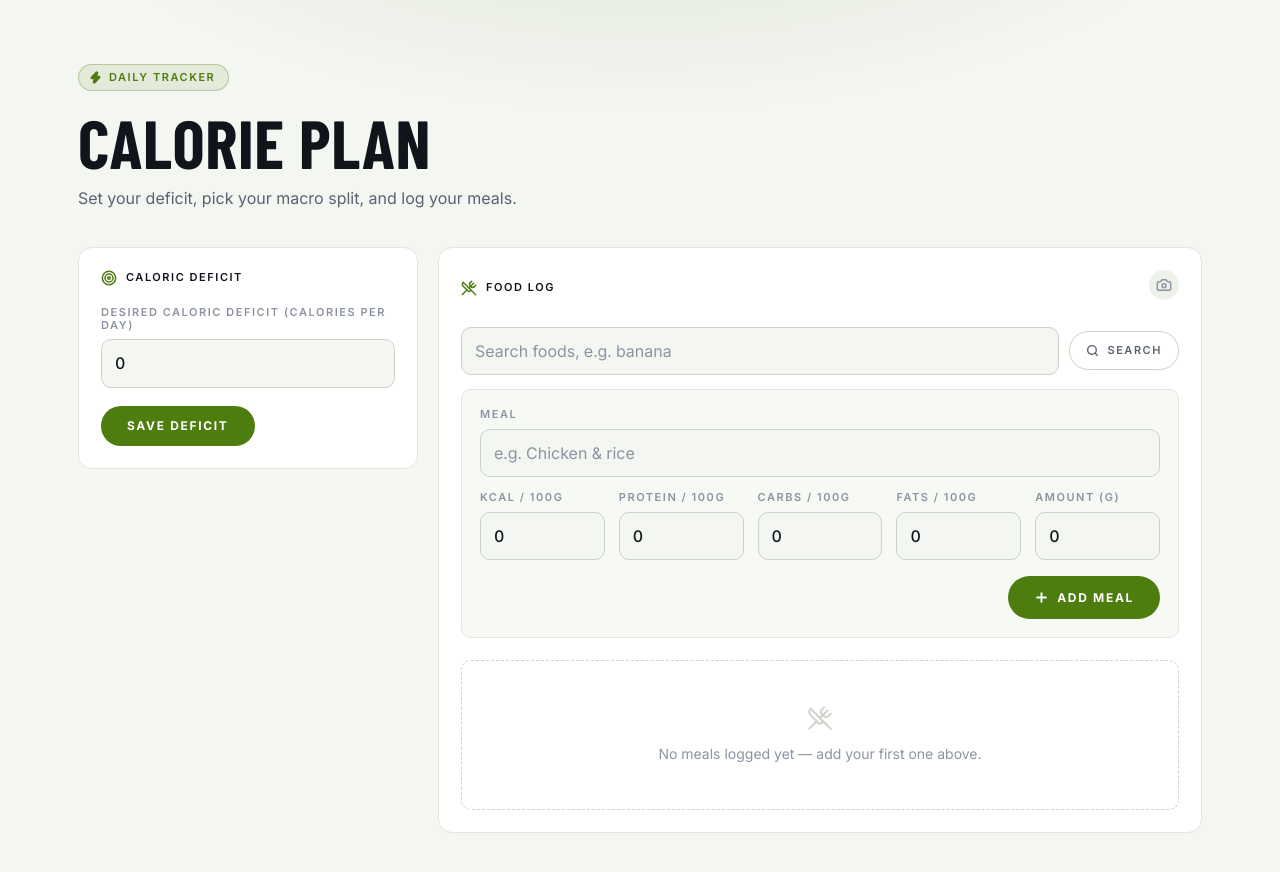
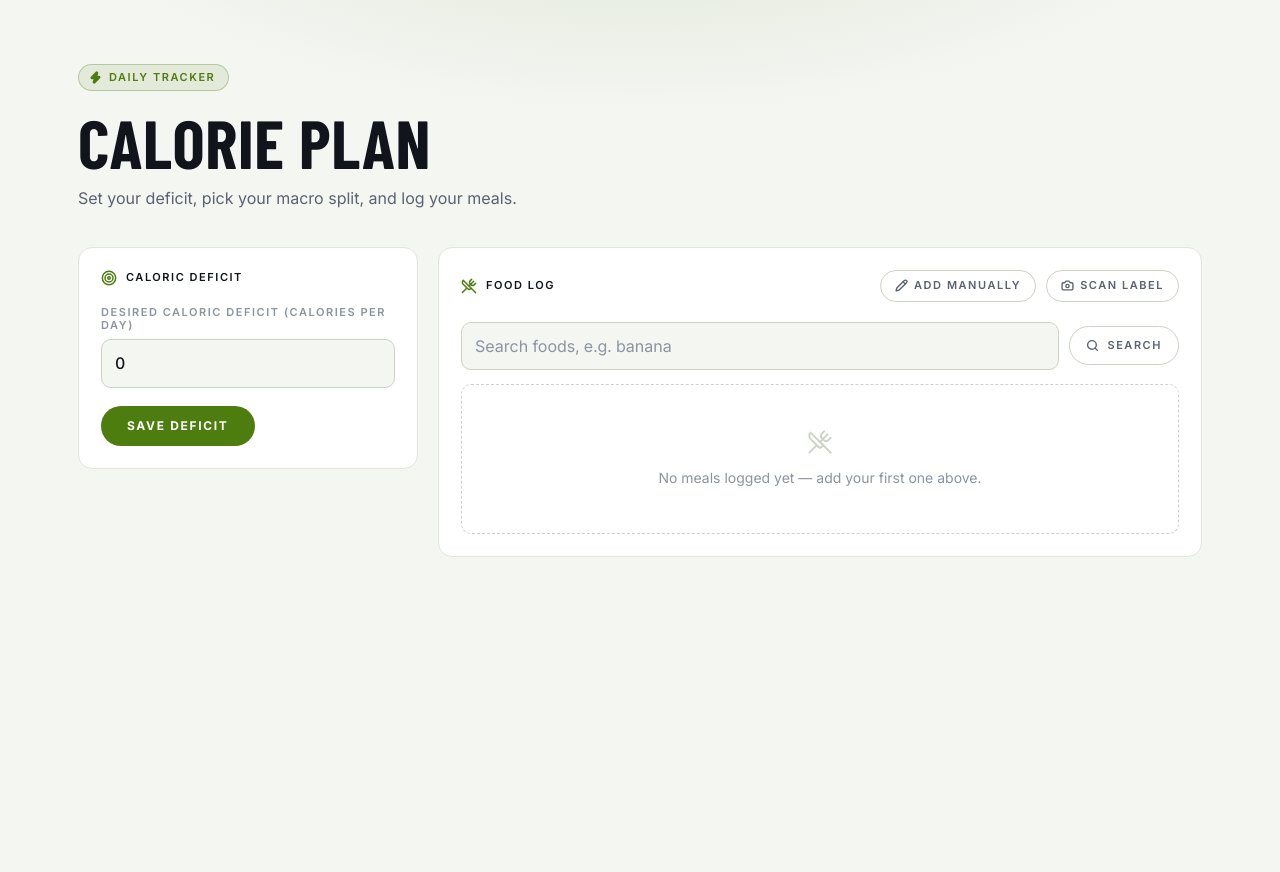
Before and after one commit to ArchivedPumpkin/calorie-plan, a React (Vite) app: page / in a window 1280 px wide. Shown: the top 872 px of the page. After the commit the page ends 800 px from the top, so only its background shows below. Built offline with nearby package versions, Linux system fonts and the light colour scheme.

Commit message:
Show the meal form on demand and add a close button to search results
- Open the form from a search pick, a label scan or "Add manually"
- Labeled the scan button and align it with the manual entry toggle
- Close search results with a button or Escape

```diff
--- a/src/App.css
+++ b/src/App.css
@@ -635,9 +635,21 @@
   color: var(--protein);
 }
 
+.food-search-results-header {
+  display: flex;
+  align-items: center;
+  justify-content: space-between;
+  gap: 10px;
+  margin-top: 10px;
+  font: var(--label);
+  letter-spacing: var(--label-tracking);
+  text-transform: uppercase;
+  color: var(--text-mute);
+}
+
 .food-search-results {
   list-style: none;
-  margin: 10px 0 0;
+  margin: 6px 0 0;
   padding: 0;
   display: flex;
   flex-direction: column;
@@ -698,6 +710,16 @@
   }
 }
 
+.food-log .card-header {
+  flex-wrap: wrap;
+  row-gap: 12px;
+}
+
+.food-log-manual-toggle {
+  height: 32px;
+  white-space: nowrap;
+}
+
 /* ==========================================================================
    Scan label — icon button that opens the camera / file picker.
    ========================================================================== */
@@ -709,21 +731,11 @@
 
 .scan-label-icon {
   position: relative;
-  display: grid;
-  place-items: center;
-  width: 30px;
-  height: 30px;
+  height: 32px;
+  margin: 0;
   flex-shrink: 0;
-  border-radius: 50%;
-  color: var(--text-mute);
-  background: var(--surface-hi);
+  white-space: nowrap;
   cursor: pointer;
-  transition: color 0.15s, background 0.15s;
-
-  &:hover {
-    color: var(--accent);
-    background: var(--accent-soft);
-  }
 
   &:focus-within {
     outline: 2px solid var(--accent);
--- a/src/Components/FoodLog.tsx
+++ b/src/Components/FoodLog.tsx
@@ -1,4 +1,4 @@
-import { UtensilsCrossed, Salad, Plus, X } from "lucide-react";
+import { UtensilsCrossed, Salad, Plus, X, Pencil } from "lucide-react";
 import ScanLabel from "./ScanLabel";
 import React from "react";
 import FoodSearch, { type Food } from "./FoodSearch";
@@ -46,6 +46,7 @@ export default function FoodLog(props: FoodLogProps) {
     const [scannedLabel, setScannedLabel] = React.useState<(ScannedLabel | null)>(null)
     const [isScanning, setIsScanning] = React.useState<(boolean)>(false)
     const [scanError, setScanError] = React.useState<boolean>(false)
+    const [showForm, setShowForm] = React.useState<boolean>(false)
     const [formState, setFormState] = React.useState({
         meal: "",
         grams: 0,
@@ -87,6 +88,7 @@ export default function FoodLog(props: FoodLogProps) {
                 console.log("Response data:", data)
                 setScannedLabel(data.output)
                 setIsScanning(false)
+                setShowForm(true)
 
             } catch (error) {
                 console.error("Error reading file:", error)
@@ -121,6 +123,7 @@ export default function FoodLog(props: FoodLogProps) {
             carbs: 0,
             fats: 0,
         })
+        setShowForm(false)
     }
 
     function removeFoodLogEntry(index: number) {
@@ -180,6 +183,7 @@ export default function FoodLog(props: FoodLogProps) {
                 fats: food.fats,
             }
         ))
+        setShowForm(true)
     }
 
     const factor = formState.grams / 100
@@ -204,6 +208,15 @@ export default function FoodLog(props: FoodLogProps) {
                             Failed to scan the label. Please try again.
                         </span>
                     )}
+                    <button
+                        type="button"
+                        className="btn-link food-log-manual-toggle"
+                        aria-expanded={showForm}
+                        onClick={() => setShowForm(prev => !prev)}
+                    >
+                        {showForm ? <X size={13} strokeWidth={2.5} /> : <Pencil size={13} strokeWidth={2.5} />}
+                        {showForm ? "Cancel" : "Add manually"}
+                    </button>
                     <ScanLabel
                         file={file}
                         setFile={setFile}
@@ -221,6 +234,7 @@ export default function FoodLog(props: FoodLogProps) {
                 onSelectFood={handleSelectedFood}
             />
 
+            {showForm &&
                 <form className="food-log-form" onSubmit={submitFoodLog}>
                     <div className="form-row form-row--wide">
                         <label htmlFor="meal">Meal</label>
@@ -262,7 +276,7 @@ export default function FoodLog(props: FoodLogProps) {
                             Add meal
                         </button>
                     </div>
-            </form>
+                </form>}
 
             {loggedMeals.length > 0 ? (
                 <>
--- a/src/Components/FoodSearch.tsx
+++ b/src/Components/FoodSearch.tsx
@@ -1,5 +1,5 @@
 import React from 'react';
-import { Search } from 'lucide-react';
+import { Search, X } from 'lucide-react';
 import { gql } from '@apollo/client';
 import { useLazyQuery } from '@apollo/client/react'
 import type { TypedDocumentNode } from '@apollo/client';
@@ -61,7 +61,14 @@ export default function FoodSearch(props: FoodSearchProps) {
     return (
         <div className="food-search">
             <form className="food-search-form" onSubmit={handleSearch}>
-                <input type="text" value={query} placeholder="Search foods, e.g. banana" aria-label="Search foods" onChange={e => setQuery(e.target.value)} />
+                <input
+                    type="text"
+                    value={query}
+                    placeholder="Search foods, e.g. banana"
+                    aria-label="Search foods"
+                    onChange={e => setQuery(e.target.value)}
+                    onKeyDown={e => { if (e.key === "Escape") setShowResults(false) }}
+                />
                 <button type="submit" className="btn-link">
                     <Search size={13} strokeWidth={2.5} />
                     Search
@@ -71,6 +78,18 @@ export default function FoodSearch(props: FoodSearchProps) {
             {loading && <p className="food-search-status">Searching…</p>}
             {error && <p className="food-search-status food-search-status--error">Couldn't search foods. Please try again.</p>}
             {showResults && data?.searchFoods && data.searchFoods.length > 0 && (
+                <>
+                <div className="food-search-results-header">
+                    <span>{data.searchFoods.length} {data.searchFoods.length === 1 ? "result" : "results"}</span>
+                    <button
+                        type="button"
+                        className="food-log-remove"
+                        aria-label="Close search results"
+                        onClick={() => setShowResults(false)}
+                    >
+                        <X size={16} strokeWidth={2.5} />
+                    </button>
+                </div>
                 <ul className="food-search-results">
                     {data.searchFoods.map(food => (
                         <li key={food.id}>
@@ -92,6 +111,7 @@ export default function FoodSearch(props: FoodSearchProps) {
                         </li>
                     ))}
                 </ul>
+                </>
             )}
             {showResults && data?.searchFoods?.length === 0 && <p className="food-search-status">No foods found.</p>}
         </div>
--- a/src/Components/ScanLabel.tsx
+++ b/src/Components/ScanLabel.tsx
@@ -1,4 +1,4 @@
-import { Camera, LoaderPinwheel  } from "lucide-react";
+import { Camera, LoaderPinwheel } from "lucide-react";
 import React from "react";
 
 type ScanLabelProps = {
@@ -16,19 +16,12 @@ export default function ScanLabel(props: ScanLabelProps) {
     }
 
     return (
-        <>
-        {!props.isScanning ?
-            <label className="scan-label-icon" title="Scan a nutrition label">
-                <Camera size={16} strokeWidth={2.25} />
-                <input type="file" accept="image/*" capture="environment" onChange={handleFileChange} />
-            </label>
-        :
-            <label className="scan-label-icon" title="Scan a nutrition label">
-                <LoaderPinwheel size={16} strokeWidth={2.25} className="spin" />
-                <input type="file" accept="image/*" capture="environment" onChange={handleFileChange} />
-            </label>
-
-        }
-        </>
+        <label className="btn-link scan-label-icon" title="Scan a nutrition label with your camera">
+            {props.isScanning
+                ? <LoaderPinwheel size={13} strokeWidth={2.5} className="spin" />
+                : <Camera size={13} strokeWidth={2.5} />}
+            {props.isScanning ? "Scanning…" : "Scan label"}
+            <input type="file" accept="image/*" capture="environment" onChange={handleFileChange} />
+        </label>
     );
 }
```
Lines whose indentation alone changed are shown as unchanged.
